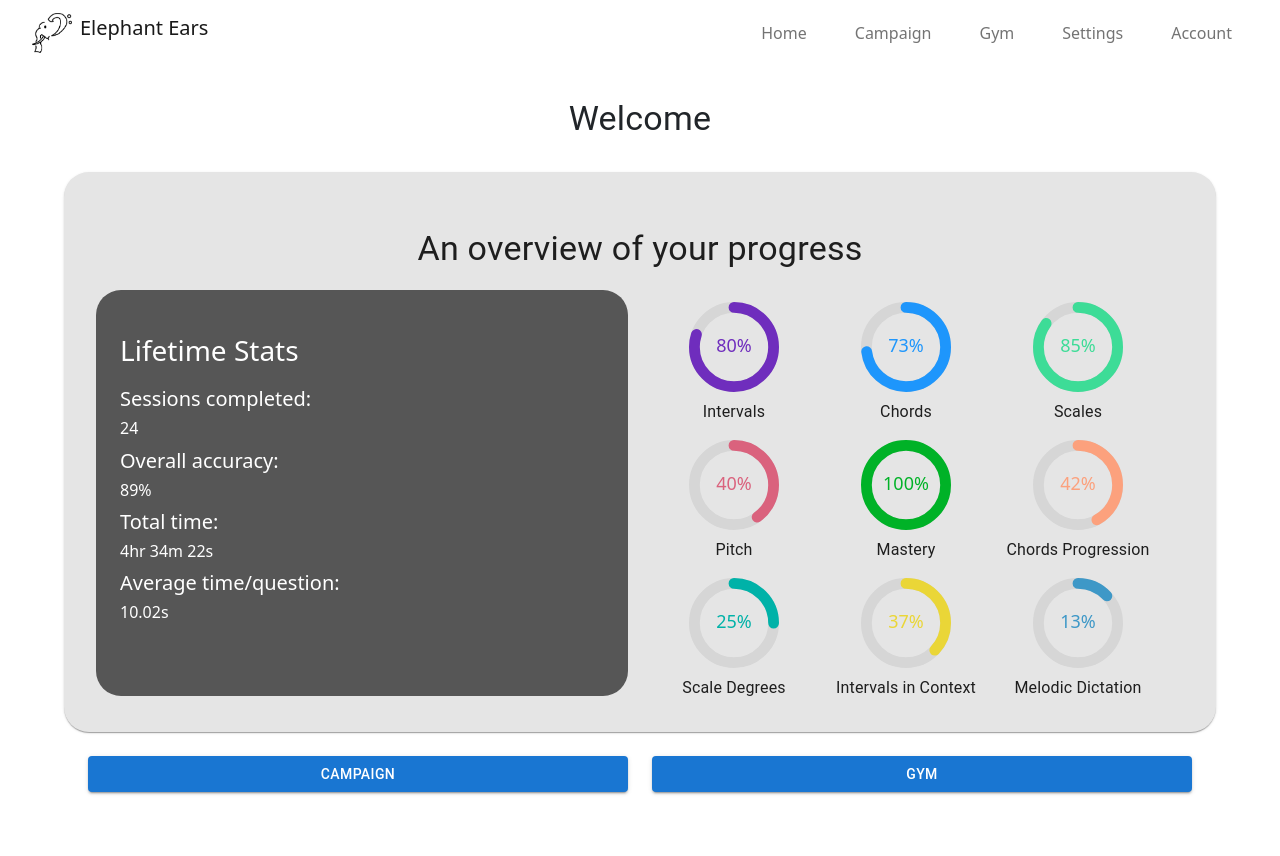
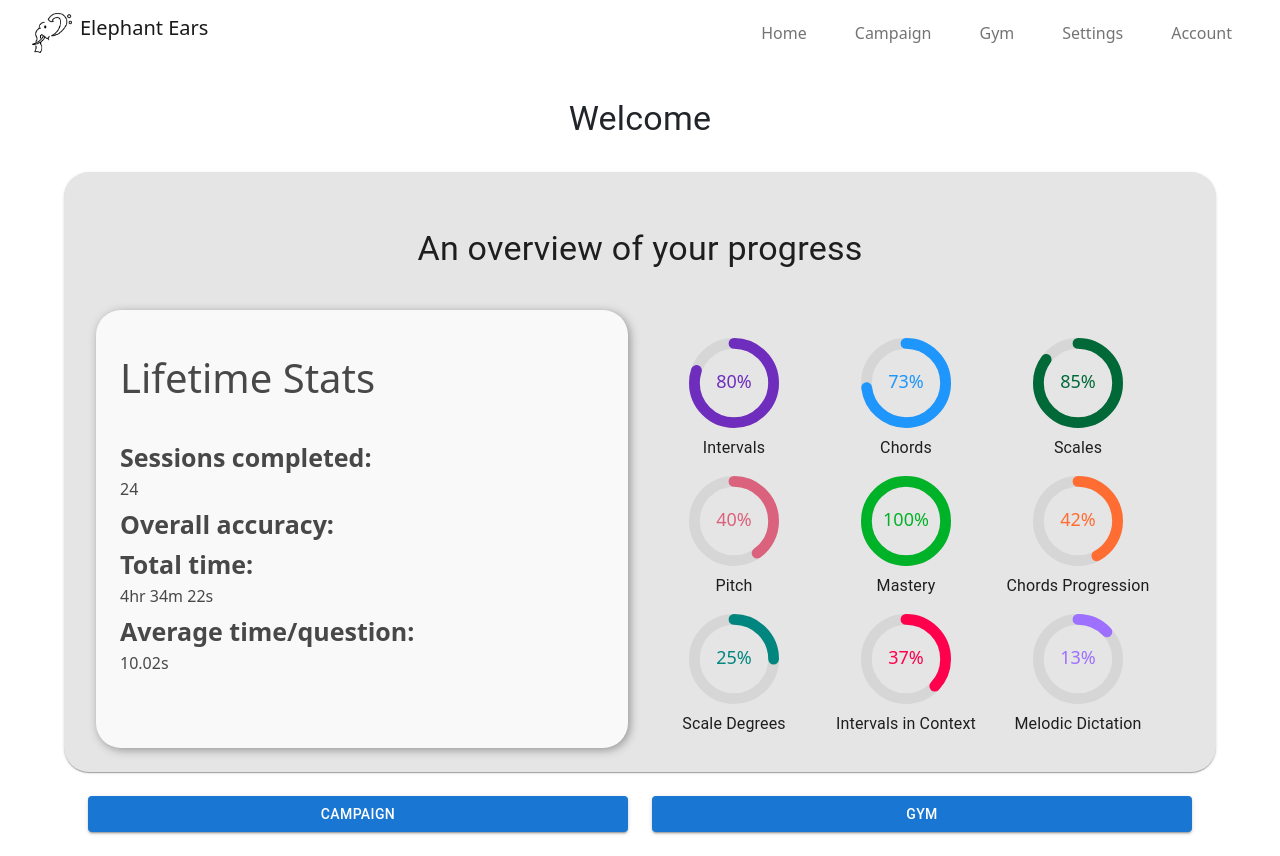
Before and after one commit to xCarlos-Fuentesx007/ElephantEars, a React (Create React App) app: page /dashboard in a window 1280 px wide. Before the commit the page ends 816 px from the top, so only its background shows below. Built offline with nearby package versions, Linux system fonts and the light colour scheme.

Commit message:
reverted Dashboard styling

```diff
--- a/src/pages/Dashboard.js
+++ b/src/pages/Dashboard.js
@@ -1,10 +1,10 @@
-import React, { Fragment, useContext } from "react";
-import { Link } from "react-router-dom";
-import { AuthContext } from "../context/auth-context";
-import { Container, Paper, Typography, Button, Grid } from "@mui/material";
+import React, { Fragment, useContext } from 'react';
+import { Link } from 'react-router-dom';
+import { AuthContext } from '../context/auth-context';
+import { Container, Paper, Typography, Button, Grid } from '@mui/material';
 
-import Navbar from "../components/Navbar";
-import CircularProgressBar from "../components/CircularProgressBar";
+import Navbar from '../components/Navbar';
+import CircularProgressBar from '../components/CircularProgressBar';
 
 const Dashboard = () => {
   const authCtx = useContext(AuthContext);
@@ -26,17 +26,17 @@ const Dashboard = () => {
           sx={{
             marginTop: 4,
             padding: 3,
-            display: "flex",
-            flexDirection: "column",
-            alignItems: "center",
-            bgcolor: "#E5E5E5",
-            borderRadius: "25px",
+            display: 'flex',
+            flexDirection: 'column',
+            alignItems: 'center',
+            bgcolor: '#E5E5E5',
+            borderRadius: '25px',
           }}
         >
           <Typography
             variant="h4"
             component="h3"
-            sx={{ marginY: 4 }}
+            sx={{ marginTop: 4, marginBottom: 8 }}
             textAlign="center"
           >
             An overview of your progress
@@ -55,26 +55,42 @@ const Dashboard = () => {
               md={6}
               paddingY={8}
               sx={{
-                bgcolor: "#565656",
-                borderRadius: "25px",
-                color: "#fff",
+                bgcolor: '#fff',
+                opacity: '.8',
+                borderRadius: '25px',
+                boxShadow: '2px 2px 10px grey',
               }}
             >
-              <h3 style={{ margin: "20px 0" }}>Lifetime Stats</h3>
-              <div style={{ margin: "10px 0" }}>
-                <h5>Sessions completed:</h5>
+              <h3
+                style={{
+                  marginTop: '20px',
+                  marginBottom: '40px',
+                  fontSize: '40px',
+                }}
+              >
+                Lifetime Stats
+              </h3>
+              <div style={{ margin: '10px 0' }}>
+                <h5 style={{ fontWeight: 'bold', fontSize: '25px' }}>
+                  Sessions completed:
+                </h5>
                 <h6>24</h6>
               </div>
-              <div style={{ margin: "10px 0" }}>
-                <h5>Overall accuracy:</h5>
-                <h6>89%</h6>
+              <div style={{ margin: '10px 0' }}>
+                <h5 style={{ fontWeight: 'bold', fontSize: '25px' }}>
+                  Overall accuracy:
+                </h5>
               </div>
-              <div style={{ margin: "10px 0" }}>
-                <h5>Total time:</h5>
+              <div style={{ margin: '10px 0' }}>
+                <h5 style={{ fontWeight: 'bold', fontSize: '25px' }}>
+                  Total time:
+                </h5>
                 <h6>4hr 34m 22s</h6>
               </div>
-              <div style={{ margin: "10px 0" }}>
-                <h5>Average time/question:</h5>
+              <div style={{ margin: '10px 0' }}>
+                <h5 style={{ fontWeight: 'bold', fontSize: '25px' }}>
+                  Average time/question:
+                </h5>
                 <h6>10.02s</h6>
               </div>
             </Grid>
@@ -98,7 +114,7 @@ const Dashboard = () => {
                   <CircularProgressBar
                     percentage="85"
                     title="Scales"
-                    color="#3DDC97"
+                    color="#006937"
                   />
                 </Grid>
                 <Grid item xs={4}>
@@ -119,27 +135,28 @@ const Dashboard = () => {
                   <CircularProgressBar
                     percentage="42"
                     title="Chords Progression"
-                    color="#FCA17D"
+                    color="#FF6D33"
                   />
                 </Grid>
                 <Grid item xs={4}>
                   <CircularProgressBar
                     percentage="25"
                     title="Scale Degrees"
-                    color="#00B2A8"
+                    color="#00867E"
                   />
                 </Grid>
                 <Grid item xs={4}>
                   <CircularProgressBar
                     percentage="37"
                     title="Intervals in Context"
-                    color="#EAD637"
+                    color="#FF004D"
                   />
                 </Grid>
                 <Grid item xs={4}>
                   <CircularProgressBar
                     percentage="13"
                     title="Melodic Dictation"
+                    color="#9D70FF"
                   />
                 </Grid>
               </Grid>
```
